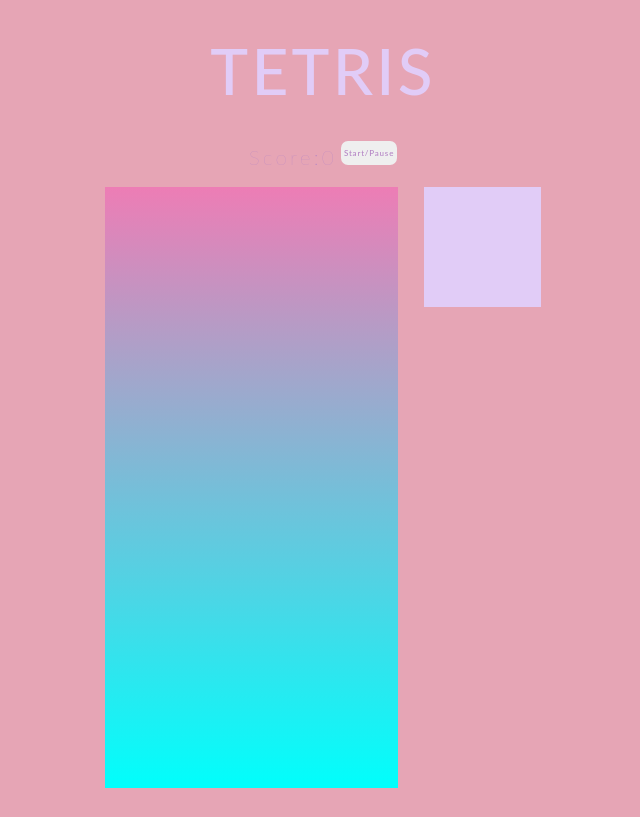
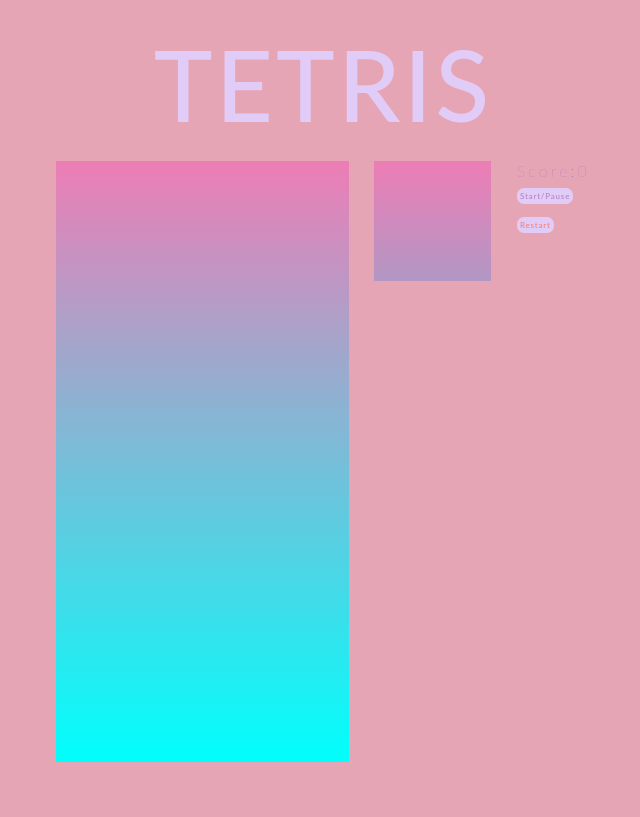
Before and after one commit to Sesadada/TETRIS, a plain HTML site: page index.html in a window 1280 px wide. Shown: the whole page, without its empty margins (317-957 px from the left). Drawn offline with Linux system fonts and the light colour scheme.

Commit message:
corrected sizes, added restart button

```diff
--- a/app.js
+++ b/app.js
@@ -8,7 +8,7 @@ document.addEventListener("DOMContentLoaded", () => {
   let nextRandom = 0;
   let timerId;
   let score = 0;
-  const colors = ["#EEBC47", "#F9F95A", "#BDE8F2", "#ED7DB5", "#9CF0CE"];
+  const colors = ["#fffe00", "#F9F95A", "#BDE8F2", "#ED7DB5", "#9CF0CE"];
 
   // the tetrominoes
   const lTetromino = [
@@ -236,6 +236,10 @@ document.addEventListener("DOMContentLoaded", () => {
     }
   });
 
+  restart.addEventListener("click", () => {
+    document.location.href = "";
+  });
+
   // add score
   function addScore() {
     for (let i = 0; i < 199; i += width) {
--- a/index.html
+++ b/index.html
@@ -11,12 +11,7 @@
 
 <body>
     <h1>TETRIS</h1>
-    <div id="top">
 
-        <h3>Score:<span id='score'>0</span></h3>
-        <button id='start-button'>Start/Pause</button>
-
-    </div>
     <div class='container'>
         <div class='grid'>
             <div></div>
@@ -250,6 +245,13 @@
             <div></div>
 
         </div>
+        <div id="top">
+
+            <h3>Score:<span id='score'>0</span></h3>
+            <button id='start-button'>Start/Pause</button>
+            <button id='restart'>Restart</button>
+
+        </div>
     </div>
 
 
--- a/style.css
+++ b/style.css
@@ -12,34 +12,31 @@ body {
 }
 
 h1 {
-  font-size: 4rem;
+  font-size: 6.2rem;
   font-weight: 530;
   letter-spacing: 0.2rem;
   font-family: "Lato", sans-serif;
-  margin-top: 4vh;
+  margin-top: 3vh;
   text-align: center;
   color: #e1ccf7;
 }
 
 #top {
-  justify-content: center;
-  display: flex;
-  margin-top: 4vh;
+  position: relative;
 }
 
 h3 {
-  font-size: 1.3rem;
+  font-size: 1rem;
   letter-spacing: 0.2rem;
   font-family: "Lato", sans-serif;
   font-weight: 100;
-  color: #b484c5;
-  margin-top: 0.4vh;
-  margin-right: 0.3vw;
+  color: #9868bb;
+  margin-bottom: 0.3vw;
 }
 
 #start-button {
   color: #b484c5;
-  height: 3vh;
+  height: 2vh;
   padding: 0.2rem;
   border-radius: 7px;
   border: none;
@@ -48,10 +45,32 @@ h3 {
   font-weight: 500;
   font-size: 0.5rem;
   letter-spacing: 0.1em;
+  background-color: #e1ccf7;
 }
 
 #start-button:hover {
   background-color: palevioletred;
+  color: white;
+}
+
+#restart {
+  color: #f87f74;
+  height: 2vh;
+  padding: 0.2rem;
+  border-radius: 7px;
+  border: none;
+  outline: none;
+  transition-duration: 0.4s;
+  font-weight: 500;
+  font-size: 0.5rem;
+  letter-spacing: 0.1em;
+  background-color: #e1ccf7;
+  display: flex;
+  margin-top: 0.8rem;
+}
+
+#restart:hover {
+  background-color: #00ffc2;
   color: white;
 }
 
@@ -62,7 +81,7 @@ h3 {
 }
 
 .grid {
-  width: 22.86vw;
+  width: 22.85vw;
   height: 75.18vh;
   display: flex;
   flex-wrap: wrap;
@@ -75,7 +94,7 @@ h3 {
 }
 
 .grid div {
-  height: 3.75vh;
+  height: 3.758vh;
   width: 2.28vw;
 }
 
@@ -85,13 +104,19 @@ h3 {
 
 .mini-grid {
   margin-left: 2vw;
+  margin-right: 2vw;
   width: 9.14vw;
-  height: 15.03vh;
+  height: 15vh;
   display: flex;
   flex-wrap: wrap;
-  background-color: #e1ccf7;
+  background: rgb(237, 125, 181);
+  background: linear-gradient(
+    180deg,
+    rgba(237, 125, 181, 1) 0%,
+    rgba(177, 151, 196, 1) 100%
+  );
 }
 .mini-grid div {
-  height: 3.75vh;
-  width: 2.28vw;
+  height: 3.755vh;
+  width: 2.285vw;
 }
```
